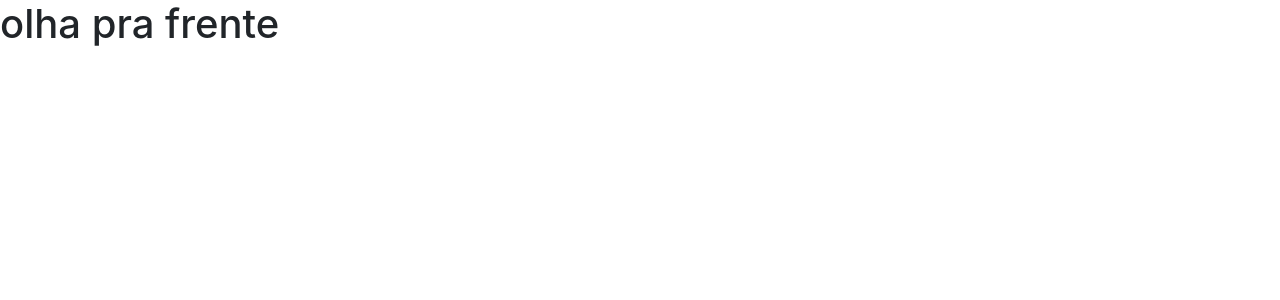
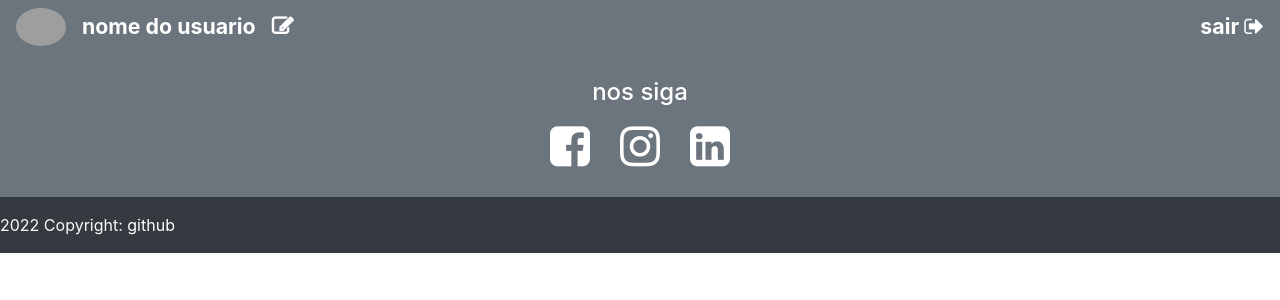
Before and after one commit to DeykyPinheiro/front-blog, an Angular app: page / in a window 1280 px wide. Shown: the top 300 px of the page. Built offline with nearby package versions, Linux system fonts and the light colour scheme; grey boxes are pictures that could not be loaded.

Commit message:
feat: rodape e menu

```diff
--- a/src/app/app.component.html
+++ b/src/app/app.component.html
@@ -1 +1,2 @@
-<h1>olha pra frente</h1>
+<app-menu></app-menu>
+<app-rodape></app-rodape>
--- a/src/app/app.module.ts
+++ b/src/app/app.module.ts
@@ -3,10 +3,14 @@ import { BrowserModule } from '@angular/platform-browser';
 
 import { AppRoutingModule } from './app-routing.module';
 import { AppComponent } from './app.component';
+import { MenuComponent } from './menu/menu.component';
+import { RodapeComponent } from './rodape/rodape.component';
 
 @NgModule({
   declarations: [
-    AppComponent
+    AppComponent,
+    MenuComponent,
+    RodapeComponent
   ],
   imports: [
     BrowserModule,
--- /dev/null
+++ b/src/app/menu/menu.component.css
@@ -0,0 +1,7 @@
+.fs-16 {
+	font-size: 16pt;
+}
+
+.a{
+	cursor: pointer;
+}
--- /dev/null
+++ b/src/app/menu/menu.component.html
@@ -0,0 +1,31 @@
+<nav class="navbar navbar-expand-lg navbar-light bg-secondary">
+	<button class="navbar-toggler" type="button" data-toggle="collapse" data-target="#conteudoNavbarSuportado"
+		aria-controls="conteudoNavbarSuportado" aria-expanded="false" aria-label="Alterna navegação">
+		<span class="navbar-toggler-icon"></span>
+	</button>
+
+	<div class="collapse navbar-collapse" id="conteudoNavbarSuportado">
+		<ul class="navbar-nav mr-auto d-flex align-items-center">
+			<li class="nav-item active">
+				<img src="https://static.wikia.nocookie.net/horadeaventurabr/images/c/cd/Jake999.png/revision/latest?cb=20130407021850&path-prefix=pt-br"
+					alt="imagem do usuario" width="50px" height="50px" class="img-fluid rounded-circle" />
+			</li>
+			<li class="nav-item pl-3">
+				<p class="m-0 font-weight-bold fs-16 text-white ">nome do usuario</p>
+			</li>
+			<li>
+				<a href="">
+					<p class=" text-white fs-16 m-0 pl-3">
+						<i class="fa fa-pencil-square-o font-weight-bold" aria-hidden="true"></i>
+					</p>
+
+				</a>
+
+			</li>
+		</ul>
+		<ul class="navbar-nav ml-auto d-flex align-items-center">
+			<a class="m-0 font-weight-bold fs-16 text-white ">sair <i class="fa fa-sign-out" aria-hidden="true"></i></a>
+
+		</ul>
+	</div>
+</nav>
--- /dev/null
+++ b/src/app/menu/menu.component.ts
@@ -0,0 +1,15 @@
+import { Component, OnInit } from '@angular/core';
+
+@Component({
+  selector: 'app-menu',
+  templateUrl: './menu.component.html',
+  styleUrls: ['./menu.component.css']
+})
+export class MenuComponent implements OnInit {
+
+  constructor() { }
+
+  ngOnInit(): void {
+  }
+
+}
--- /dev/null
+++ b/src/app/rodape/rodape.component.css
@@ -0,0 +1,29 @@
+ul.social-network{
+	list-style: none;
+	padding: 0;
+
+}
+
+ul.social-network li{
+	display: inline;
+	margin: 0;
+	padding: 5px;
+}
+
+.fa{
+	font-size: 35pt;
+	color: white;
+	padding: 10px;
+}
+
+.fa-facebook-square:hover{
+	color: #3b5998;
+}
+
+.fa-instagram:hover{
+	color: #c13584;
+}
+
+.fa-linkedin-square:hover{
+	color: #0072b1;
+}
--- /dev/null
+++ b/src/app/rodape/rodape.component.html
@@ -0,0 +1,35 @@
+<footer class="page-footer font-small bg-secondary pt-4">
+
+	<div class="container">
+		<div class="row">
+			<div class="col-md-12 d-flex justify-content-center">
+				<h4 class="text-white">nos siga</h4>
+			</div>
+		</div>
+		<div class="row">
+			<div class="col-md-12 d-flex justify-content-center">
+				<ul class="social-network">
+					<li>
+						<a href="https://www.facebook.com/" target="_blank" class="icoFacebook">
+							<i class="fa fa-facebook-square" aria-hidden="true"></i>
+						</a>
+					</li>
+					<li>
+						<a href="http://instagram.com/" target="_blank" class="icoInstagram">
+							<i class="fa fa-instagram" aria-hidden="true"></i>
+						</a>
+					</li>
+					<li>
+						<a href="https://www.linkedin.com/" target="_blank" class="icoLinkedin">
+							<i class="fa fa-linkedin-square" aria-hidden="true"></i>
+						</a>
+					</li>
+				</ul>
+			</div>
+		</div>
+	</div>
+	<div class="footer-copyright bg-dark text-left py-3">
+		<span class="text-light">2022 Copyright: </span>
+		<a class="text-white" target="_blank" href="https://github.com/DeykyPinheiro">github</a>
+	</div>
+</footer>
--- /dev/null
+++ b/src/app/rodape/rodape.component.ts
@@ -0,0 +1,15 @@
+import { Component, OnInit } from '@angular/core';
+
+@Component({
+  selector: 'app-rodape',
+  templateUrl: './rodape.component.html',
+  styleUrls: ['./rodape.component.css']
+})
+export class RodapeComponent implements OnInit {
+
+  constructor() { }
+
+  ngOnInit(): void {
+  }
+
+}
--- a/src/index.html
+++ b/src/index.html
@@ -6,6 +6,8 @@
   <base href="/">
   <meta name="viewport" content="width=device-width, initial-scale=1">
   <link rel="icon" type="image/x-icon" href="favicon.ico">
+  <link rel="stylesheet" href="https://maxcdn.bootstrapcdn.com/font-awesome/4.7.0/css/font-awesome.min.css">
+
 </head>
 <body>
   <app-root></app-root>
```
Also changed, not shown: 2 other files (tests, documents, lock files or other folders).
